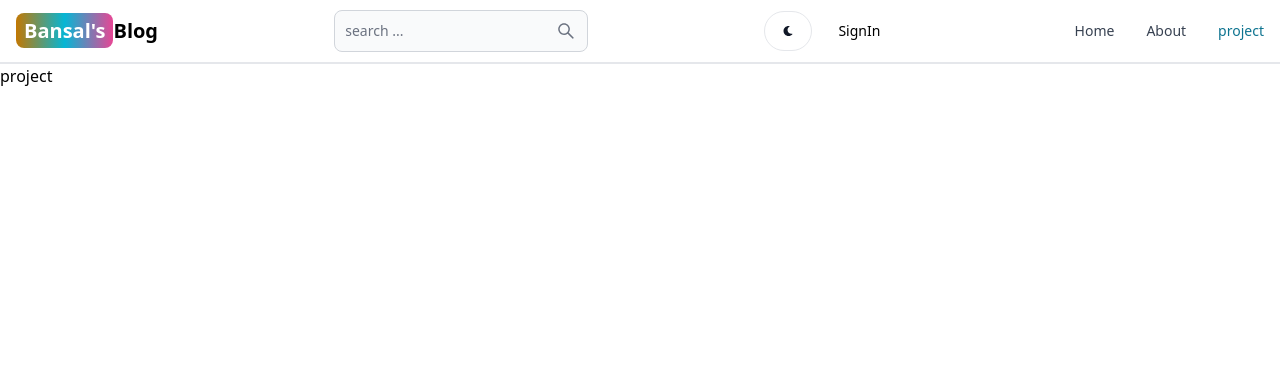
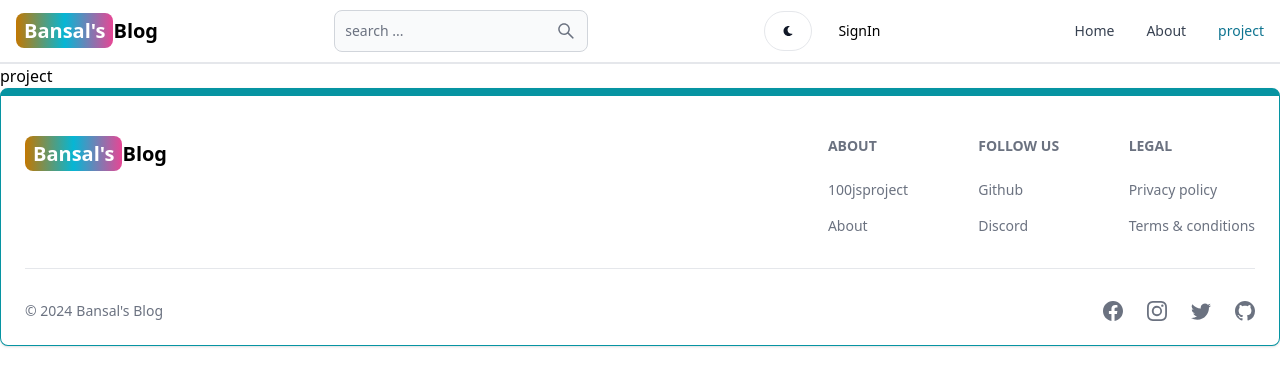
Before and after one commit to Jashanbansal1256/mern-bloging, a React (Create React App) app in the folder client/: page /projects in a window 1280 px wide. Shown: the top 386 px of the page. Built offline with nearby package versions, Linux system fonts and the light colour scheme.

Commit message:
create and add the footer component

```diff
--- a/client/src/App.js
+++ b/client/src/App.js
@@ -6,6 +6,7 @@
 import Dashboard from "./pages/Dashboard";
 import Projects from "./pages/Projects";
 import Header from "./components/Header";
+import Footer from "./components/Footer";
 
 function App() {
   return (
@@ -19,6 +20,7 @@
         <Route path="/dashboard" element={<Dashboard />} />
         <Route path="/projects" element={<Projects />} />
       </Routes>
+      <Footer></Footer>
     </BrowserRouter>
   );
 }
--- /dev/null
+++ b/client/src/components/Footer.jsx
@@ -0,0 +1,89 @@
+import { Footer } from "flowbite-react";
+import React from "react";
+import { Link } from "react-router-dom";
+import {
+  BsFacebook,
+  BsInstagram,
+  BsGithub,
+  BsTwitter,
+
+} from "react-icons/bs";
+
+export default function FooterCom() {
+  return (
+    <Footer container className="border border-t-8 border-teal-500">
+      <div className="w-full max-w-7xl mx-auto ">
+        <div className="grid w-full justify-between sm:flex md:grid-cols-1">
+          <div className="mt-5">
+            {/* logo */}
+            <Link
+              to="/"
+              className="self-center whitespace-nowrap text-lg sm:text-xl font-semibold dark:text-white"
+            >
+              <span className="px-2 py-1 bg-gradient-to-r from-yellow-500 via-cyan-500 to-pink-500 rounded-lg text-white">
+                Bansal's
+              </span>
+              Blog
+            </Link>
+          </div>
+          <div className="grid grid-cols-2 gap-8 mt-4 sm:grid-cols-3 sm:gap-6">
+            <div>
+              <Footer.Title title="About" />
+              <Footer.LinkGroup col>
+                <Footer.Link
+                  href="https://github.com/Jashanbansal1256/mern-bloging"
+                  target="_blank"
+                  rel="noopener noreferrer"
+                >
+                  100jsproject
+                </Footer.Link>
+                <Footer.Link
+                  href="/about"
+                  target="_blank"
+                  rel="noopener noreferrer"
+                >
+                  About
+                </Footer.Link>
+              </Footer.LinkGroup>
+            </div>
+            <div>
+              <Footer.Title title="Follow Us" />
+              <Footer.LinkGroup col>
+                <Footer.Link
+                  href="https://github.com/Jashanbansal1256/mern-bloging"
+                  target="_blank"
+                  rel="noopener noreferrer"
+                >
+                  Github
+                </Footer.Link>
+                <Footer.Link href="#">Discord</Footer.Link>
+              </Footer.LinkGroup>
+            </div>
+            <div>
+              <Footer.Title title="Legal" />
+              <Footer.LinkGroup col>
+                <Footer.Link href="#">Privacy policy</Footer.Link>
+                <Footer.Link href="#">Terms &amp; conditions</Footer.Link>
+              </Footer.LinkGroup>
+            </div>
+          </div>
+        </div>
+        <Footer.Divider />
+        <div className="w-full sm:flex sm:items-center sm:justify-between">
+          <Footer.Copyright
+            href="#"
+            by="Bansal's Blog"
+            year={new Date().getFullYear()}
+          />
+          <div className="flex gap-6 sm:mt-0 mt-4 sm:justify-center">
+            <Footer.Icon href="#" icon={BsFacebook} />
+            <Footer.Icon href="#" icon={BsInstagram} />
+            <Footer.Icon href="#" icon={BsTwitter} />
+            <Footer.Icon href="#" icon={BsGithub} />
+            {/* <Footer.Icon href="#" icon={BsDribble} /> */}
+          </div>
+        </div>
+      </div>
+    </Footer>
+  );
+}
```
